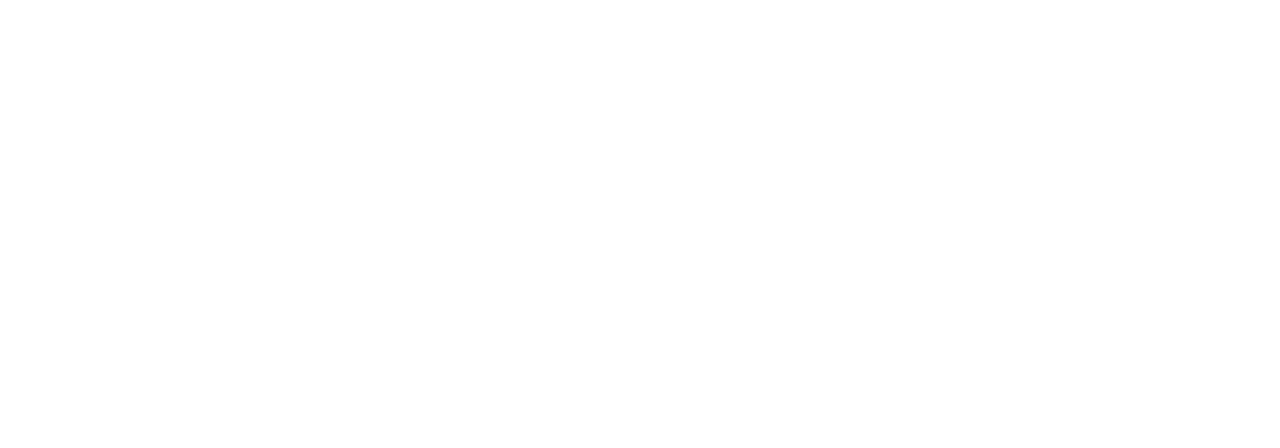
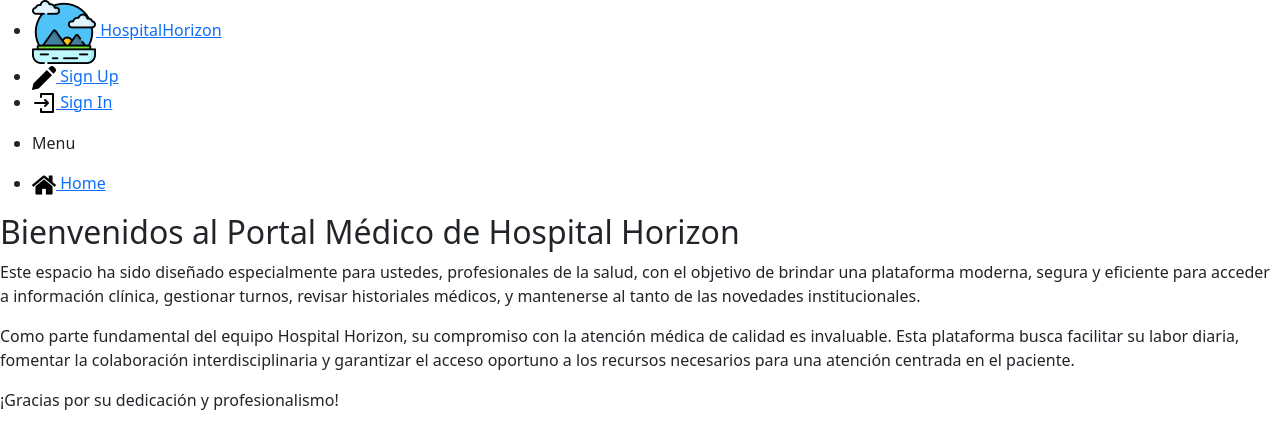
Before and after one commit to Ismael7058/hospital-proyect, a website: page view/index.html in a window 1280 px wide. Drawn offline with Linux system fonts and the light colour scheme.

Commit message:
Estructura inicial de index.html, carga de Bootstrap y primeros recursos estáticos
- Creación de la estructura base en index.html (header, section, aside, main).
- Integración de Bootstrap (css y js) en el proyecto.
- Carga de imágenes principales (logo, íconos).
- Creación de style.css para estilos personalizados futuros.

```diff
--- /dev/null
+++ b/public/css/style.css
@@ -0,0 +1,3 @@
+.bg-green-blue {
+  background-color: #22313b;
+}
--- a/view/index.html
+++ b/view/index.html
@@ -1,10 +1,75 @@
 <!DOCTYPE html>
 <html lang="en">
+
 <head>
   <meta charset="UTF-8">
   <meta name="viewport" content="width=device-width, initial-scale=1.0">
   <title>Hospital Horizon</title>
+  <link rel="stylesheet" href="/css/bootstrap.min.css">
+  <link rel="stylesheet" href="/css/style.css">
 </head>
+
 <body>
+  <header>
+    <nav>
+      <ul>
+        <li>
+          <a href="javascript:void(0)">
+            <img src="/img/logo.png" alt="Logo de la pagina">
+            <span>HospitalHorizon</span>
+          </a>
+        </li>
+        <li>
+          <a href="javascript:void(0)">
+            <img src="/img/lapiz.png" alt="Icono de Sign In">
+            <span>Sign Up</span> <!-- Registrarse -->
+          </a>
+        </li>
+        <li>
+          <a href="javascript:void(0)">
+            <img src="/img/entrar.png" alt="Icono de Sign In">
+            <span>Sign In</span> <!-- Iniciar Sesion-->
+          </a>
+        </li>
+      </ul>
+    </nav>
+  </header>
+
+  <section>
+    <aside>
+      <nav>
+        <ul>
+          <li>
+            <p>Menu</p>
+          </li>
+          <li>
+            <a href="javascript:void(0)">
+              <img src="/img/casa.png" alt="Icono de Home">
+              <span>Home</span>
+            </a>
+          </li>
+        </ul>
+      </nav>
+    </aside>
+    <main>
+      <div>
+        <h2>Bienvenidos al Portal Médico de Hospital Horizon</h2>
+        <p>Este espacio ha sido diseñado especialmente para ustedes,
+          profesionales de la salud, con el
+          objetivo de brindar una plataforma moderna, segura y eficiente para acceder a información clínica,
+          gestionar turnos, revisar historiales médicos, y mantenerse al tanto de las novedades institucionales.
+        </p>
+        <p>Como parte fundamental del equipo Hospital Horizon, su compromiso
+          con la atención médica de calidad es
+          invaluable. Esta plataforma busca facilitar su labor diaria, fomentar la colaboración interdisciplinaria y
+          garantizar el acceso oportuno a los recursos necesarios para una atención centrada en el paciente.
+        </p>
+        <p>¡Gracias por su dedicación y profesionalismo!
+        </p>
+      </div>
+    </main>
+  </section>
+  <script src="/js/bootstrap.bundle.min.js"></script>
 </body>
+
 </html>
```
Also changed, not shown: public/css/bootstrap.min.css (added), public/img/casa.png (added), public/img/entrar.png (added), public/img/lapiz.png (added), public/img/logo.png (added), public/js/bootstrap.bundle.min.js (added), 1 other file.
